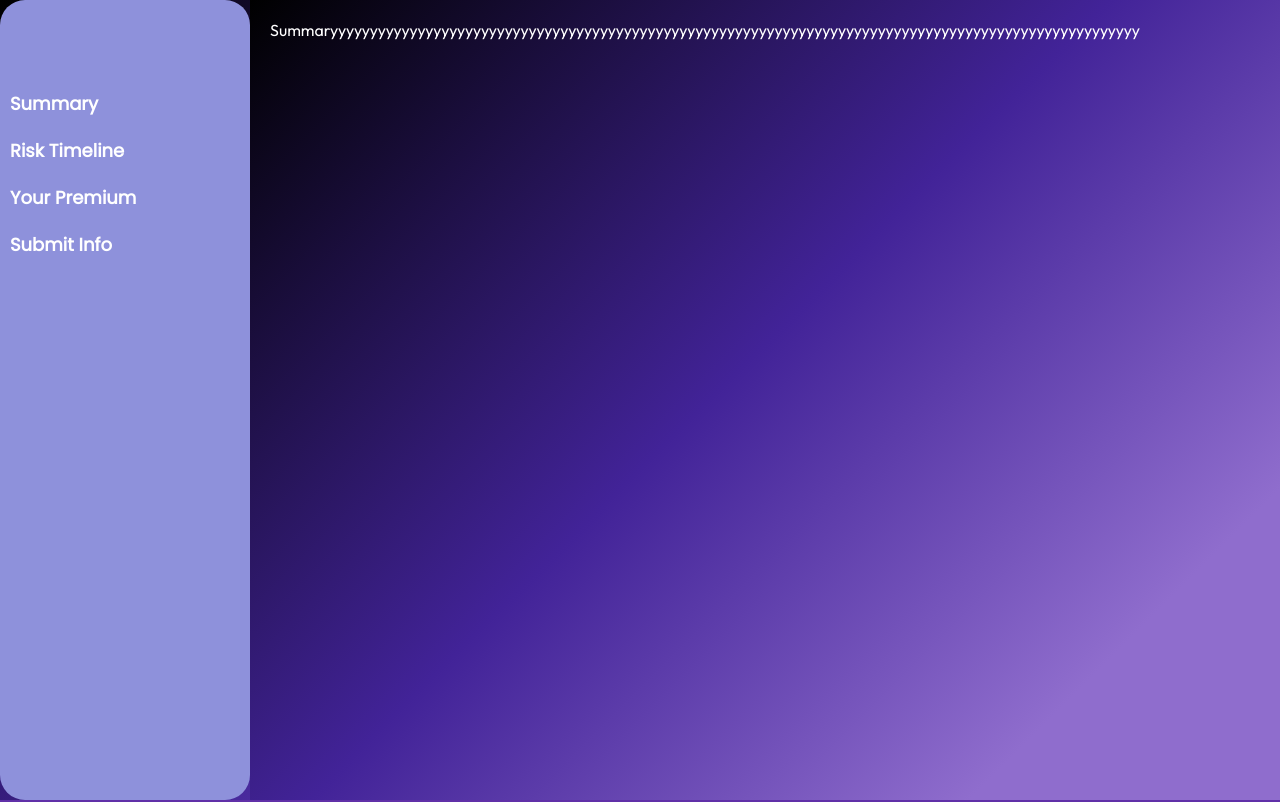
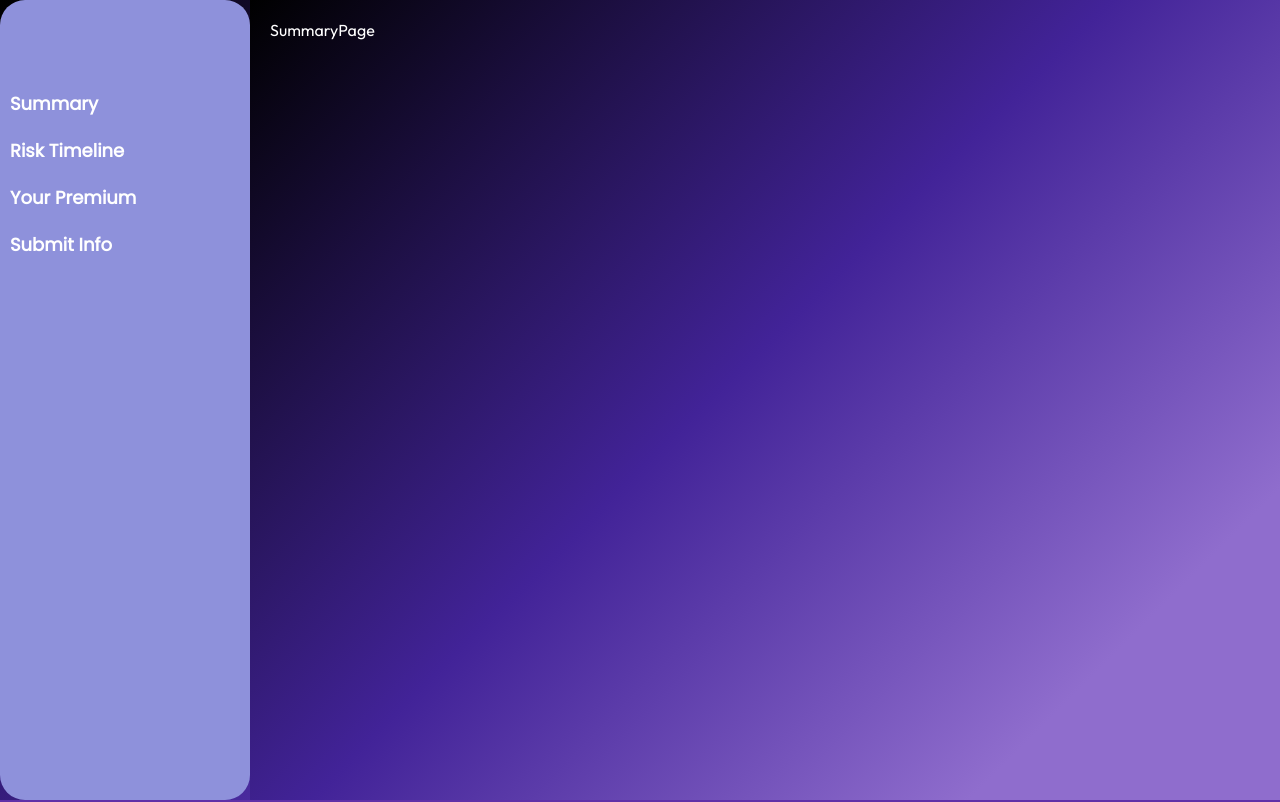
Before and after one commit to mccabed7/MunichRe-Blockchain-Life-Insurance-Project-2024, a React (Create React App) app in the folder frontend/: page /dashboard in a window 1280 px wide. Shown: the top 802 px of the page. Built offline with nearby package versions, Linux system fonts and the light colour scheme.

Commit message:
Risk Assesment changed

```diff
--- a/frontend/src/App.jsx
+++ b/frontend/src/App.jsx
@@ -13,7 +13,7 @@ function App() {
     return (
         <Router>
             <Routes>
-                <Route path="/" element={<SummaryPage/>} />
+                <Route path="/" element={<LandingPage/>} />
                 <Route path="/registration" element={<Registration/>} />
                 <Route path="/dashboard" element={<Dashboard/>} />
                 <Route path="/aboutus" element={<AboutUs/>} />
--- a/frontend/src/Dashboard.js
+++ b/frontend/src/Dashboard.js
@@ -19,7 +19,7 @@ function Dashboard(){
         <div className='dashboard' style={{ display: 'flex', color: 'white' }}>
             <Sidebar items={items}  onSidebarClick={handleSidebarClick} />
             <div className='dashboard-panel'>
-                {currentPage === 'Summary' && <div>Summaryyyyyyyyyyyyyyyyyyyyyyyyyyyyyyyyyyyyyyyyyyyyyyyyyyyyyyyyyyyyyyyyyyyyyyyyyyyyyyyyyyyyyyyyyyyyyyyyyyyyyy</div>}
+                {currentPage === 'Summary' && <div>SummaryPage</div>}
                 {currentPage === 'Risk Timeline' && <TimelinePanel/>}
                 {currentPage === 'Your Premium' && <div>ffffffffffffffffffffffffffffffffffffffffffffffffffffffffffffffffffffffffffffffffffffffffffffffffffffffffffffffffffffffffff</div>}
                 {currentPage === 'Submit Info' && <div>IIIIIIIIIIIIIFJISDJF:I:JSIOEJIOSJDGOHSOIGJSIORHGOISFJ</div>}
--- a/frontend/src/SummaryPage.js
+++ b/frontend/src/SummaryPage.js
@@ -11,7 +11,7 @@ const SummaryPage = () => {
     dob: "01/01/1980"
   };
   const premium = "€200/month";
-  const riskAssessment = "139";
+  const riskAssessment = "135";
 
   return (
     <div className="summary-container">
```
